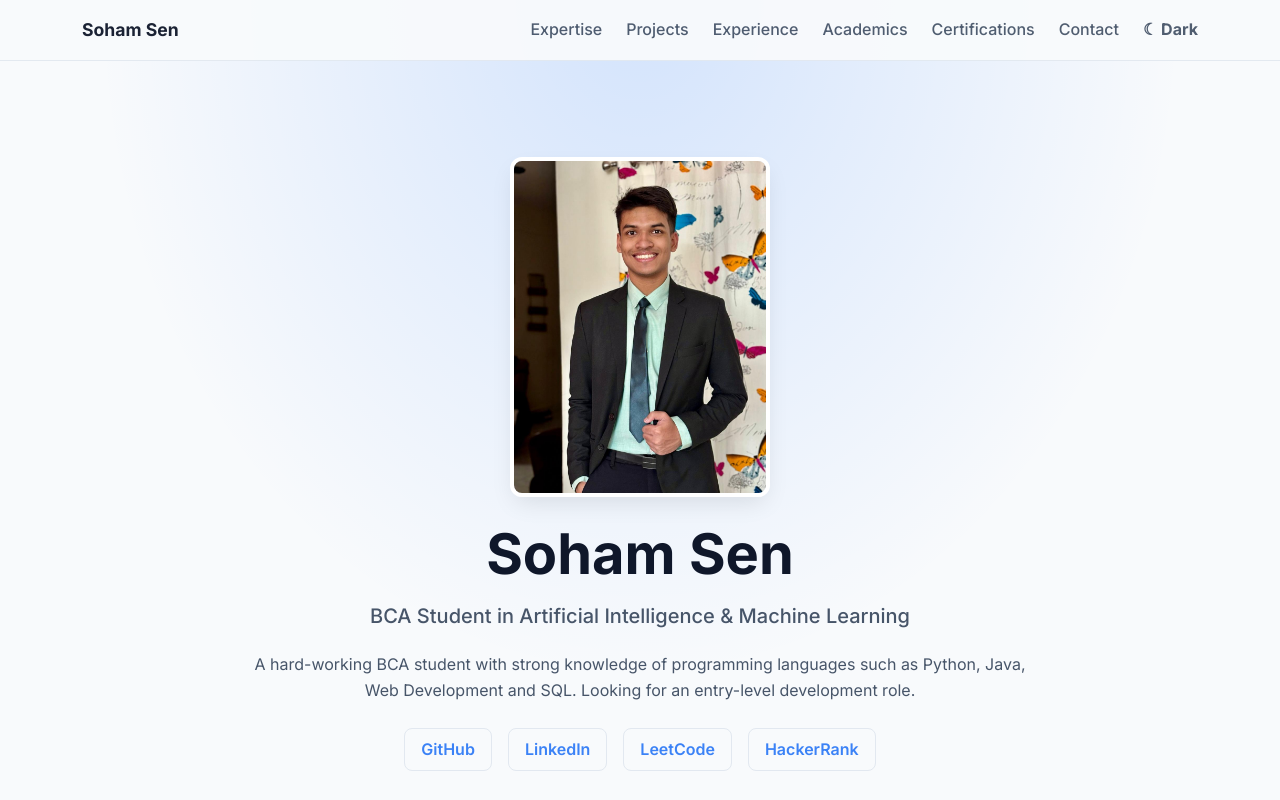
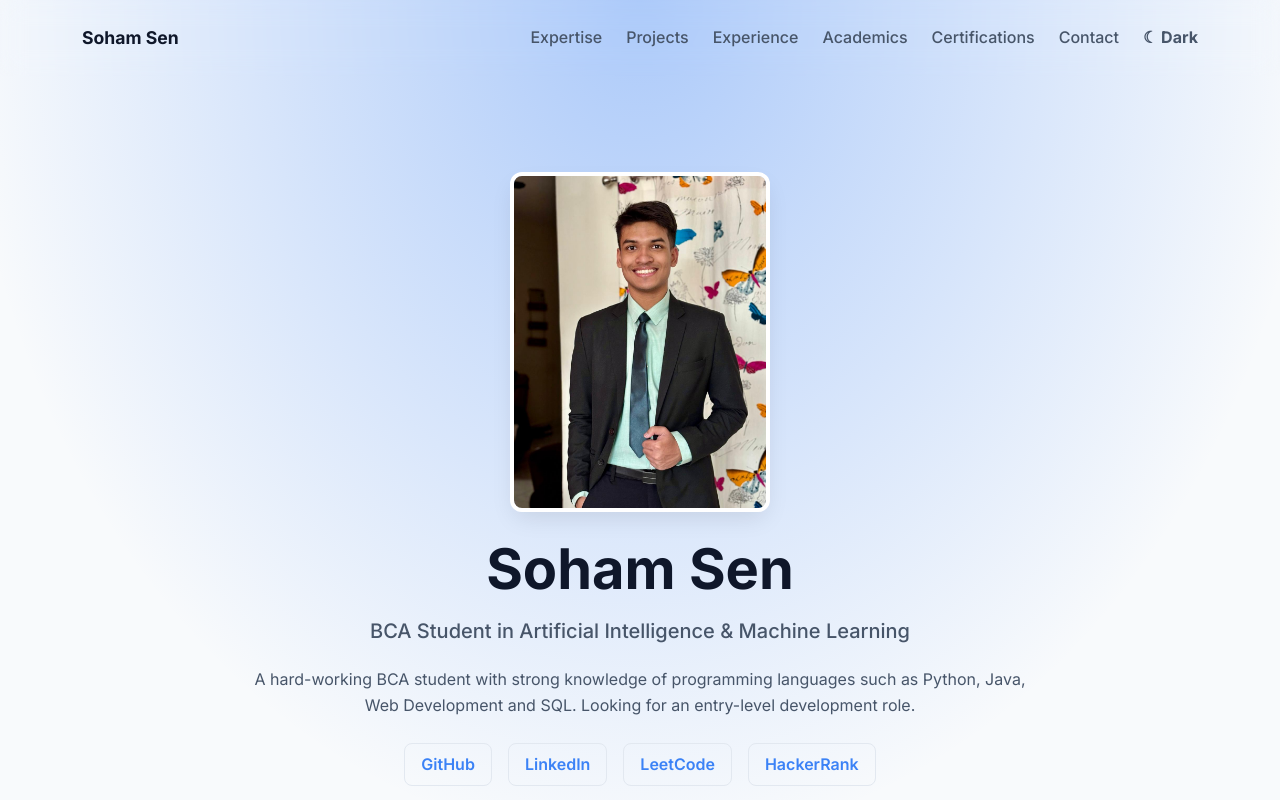
Before and after one commit to sohamsen-exe/WebsitePortfolio, a React (Create React App) app: page / in a window 1280 px wide. Shown: the top 800 px of the page. Built offline with nearby package versions, Linux system fonts and the light colour scheme.

Commit message:
transparent navbar and porminent gradient shading

```diff
--- a/src/styles.css
+++ b/src/styles.css
@@ -8,8 +8,8 @@
   --border-color: #e2e8f0;
   --accent-color: #3b82f6;
   --badge-bg: #f1f5f9;
-  /* Adds a soft blue gradient for light mode */
-  --top-glow: rgba(0, 98, 255, 0.15);
+  /* Increased from 0.15 to 0.4 for a highly visible bright blue */
+  --top-glow: rgba(59, 130, 246, 0.4);
 }
 
 [data-theme="dark"] {
@@ -20,21 +20,18 @@
   --border-color: #262626;
   --accent-color: #3b82f6;
   --badge-bg: #171717;
-  /* Adds a deeper, subtle blue gradient for dark mode */
-  --top-glow: rgba(0, 98, 255, 0.15);
+  /* Increased from 0.12 to 0.3 for a strong, deep space blue glow */
+  --top-glow: rgba(59, 130, 246, 0.3);
 }
 
 body {
   margin: 0;
   font-family: 'Inter', sans-serif;
   background-color: var(--bg-color);
-
-  /* Creates the top-centered glowing aura */
-  background-image: radial-gradient(ellipse at top, var(--top-glow) 0%, transparent 60%);
+  /* Expanded to 75% for a wider, smoother fade */
+  background-image: radial-gradient(ellipse at top, var(--top-glow) 0%, transparent 75%);
   background-repeat: no-repeat;
-  /* Ensures the glow only sits at the very top of the page */
   background-size: 100% 100vh;
-
   color: var(--text-primary);
   line-height: 1.6;
   transition: background-color 0.3s, color 0.3s;
@@ -50,10 +47,11 @@ html {
   position: sticky;
   top: 0;
   z-index: 1000;
-  background-color: var(--bg-color);
-  opacity: 0.95;
-  border-bottom: 1px solid var(--border-color);
-  padding: 1rem 0;
+  background-color: transparent; /* Replaces the solid background */
+  border-bottom: none; /* Removes the hard line cutting off the glow */
+  backdrop-filter: blur(12px); /* Blurs content as you scroll beneath it */
+  -webkit-backdrop-filter: blur(12px); /* Safari support */
+  padding: 1.5rem 0;
   transition: background-color 0.3s;
 }
 
```
